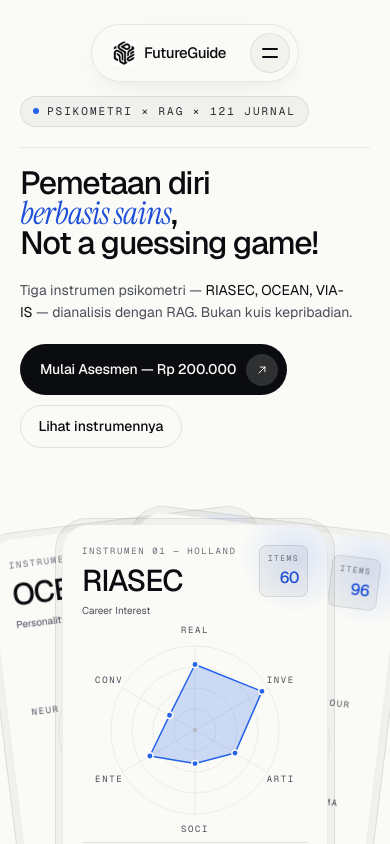
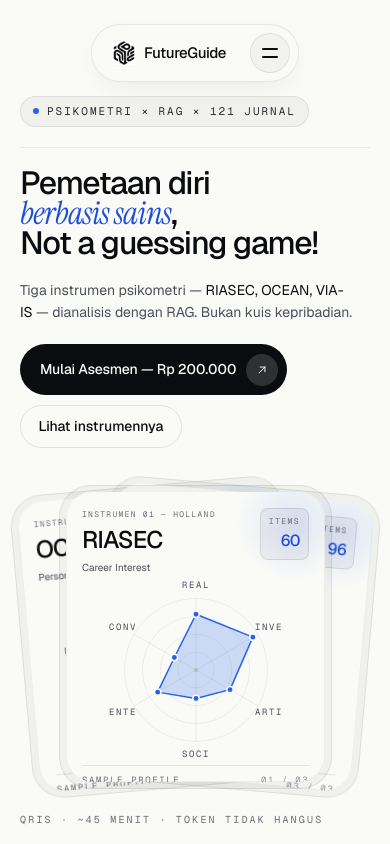
Before and after one commit to rayinailham/futureguide-web, a Vue app: page / in a window 390 px wide. Shown: the top 844 px of the page. Built offline with nearby package versions, Linux system fonts and the light colour scheme.

Commit message:
Make hero stacked radar cards responsive on mobile

```diff
--- a/src/components/StackedRadarCards.vue
+++ b/src/components/StackedRadarCards.vue
@@ -6,9 +6,10 @@ import { instruments } from '../data/content'
 
 const root = ref<HTMLElement | null>(null)
 let ctx: gsap.Context | null = null
+let mqlSm: MediaQueryList | null = null
+let mqlMd: MediaQueryList | null = null
 
-const spread = 56
-const rotation = 7
+const radarSize = ref(200)
 
 const sampleValues: Record<string, number[]> = {
   riasec: [0.78, 0.92, 0.55, 0.4, 0.62, 0.35],
@@ -22,9 +23,44 @@ const labelByIndex = [
   { eyebrow: 'Instrumen 03 — Strengths', tag: 'Character' },
 ]
 
+function computeRadarSize() {
+  if (typeof window === 'undefined') return
+  const w = window.innerWidth
+  // Card width scales: ~240 → ~300 → 280
+  if (w < 380) radarSize.value = 150
+  else if (w < 640) radarSize.value = 170
+  else if (w < 1024) radarSize.value = 190
+  else radarSize.value = 200
+}
+
+function getResponsiveStack() {
+  if (typeof window === 'undefined') return { spread: 56, rotation: 7 }
+  const w = window.innerWidth
+  if (w < 380) return { spread: 28, rotation: 4 }
+  if (w < 640) return { spread: 38, rotation: 5 }
+  if (w < 1024) return { spread: 48, rotation: 6 }
+  return { spread: 56, rotation: 7 }
+}
+
 onMounted(() => {
+  computeRadarSize()
+  if (typeof window !== 'undefined') {
+    mqlSm = window.matchMedia('(min-width: 640px)')
+    mqlMd = window.matchMedia('(min-width: 1024px)')
+    const onChange = () => computeRadarSize()
+    mqlSm.addEventListener('change', onChange)
+    mqlMd.addEventListener('change', onChange)
+    window.addEventListener('resize', onChange)
+    ;(root.value as any).__cleanup = () => {
+      mqlSm?.removeEventListener('change', onChange)
+      mqlMd?.removeEventListener('change', onChange)
+      window.removeEventListener('resize', onChange)
+    }
+  }
+
   if (!root.value) return
   ctx = gsap.context(() => {
+    const { spread, rotation } = getResponsiveStack()
     const cards = gsap.utils.toArray<HTMLElement>('[data-stack-card]')
     cards.forEach((card, i) => {
       const x = i === 0 ? 0 : i === 1 ? -spread : spread
@@ -47,17 +83,19 @@ onMounted(() => {
   }, root.value)
 })
 
-onUnmounted(() => ctx?.revert())
+onUnmounted(() => {
+  ctx?.revert()
+  ;(root.value as any)?.__cleanup?.()
+})
 </script>
 
 <template>
   <div
     ref="root"
-    class="relative mx-auto flex w-full items-center justify-center"
-    style="height: 420px"
+    class="stack-root relative mx-auto flex w-full items-center justify-center"
     aria-hidden="true"
   >
-    <div class="relative" style="width: 280px; height: 360px">
+    <div class="stack-frame relative">
       <div
         v-for="(inst, i) in instruments"
         :key="inst.id"
@@ -65,7 +103,7 @@ onUnmounted(() => ctx?.revert())
         class="absolute inset-0 bezel"
         :style="{ zIndex: i === 0 ? 10 : 0, willChange: 'transform' }"
       >
-        <div class="bezel-inner relative flex h-full flex-col gap-3 overflow-hidden p-5">
+        <div class="bezel-inner relative flex h-full flex-col gap-2.5 overflow-hidden p-4 sm:gap-3 sm:p-5">
           <!-- soft accent glow -->
           <div
             class="pointer-events-none absolute -right-12 -top-12 h-40 w-40 rounded-full"
@@ -80,21 +118,21 @@ onUnmounted(() => ctx?.revert())
 
           <!-- header -->
           <div class="relative flex items-start justify-between gap-3">
-            <div class="flex flex-col gap-1">
+            <div class="flex flex-col gap-1 min-w-0">
               <span
-                class="font-mono text-[9px] uppercase tracking-[0.18em] text-[var(--color-ink-500)]"
+                class="font-mono text-[8px] uppercase tracking-[0.16em] text-[var(--color-ink-500)] sm:text-[9px] sm:tracking-[0.18em] truncate"
               >
                 {{ labelByIndex[i].eyebrow }}
               </span>
-              <h4 class="display text-3xl text-[var(--color-ink-900)]">
+              <h4 class="display text-2xl text-[var(--color-ink-900)] sm:text-3xl">
                 {{ inst.name }}
               </h4>
-              <span class="text-[10px] text-[var(--color-ink-600)]">
+              <span class="text-[10px] text-[var(--color-ink-600)] truncate">
                 {{ labelByIndex[i].tag }}
               </span>
             </div>
             <div
-              class="flex flex-col items-end gap-0.5 rounded-lg border hairline bg-[color-mix(in_oklab,_var(--color-ink-900)_4%,transparent)] px-2 py-1.5"
+              class="shrink-0 flex flex-col items-end gap-0.5 rounded-lg border hairline bg-[color-mix(in_oklab,_var(--color-ink-900)_4%,transparent)] px-2 py-1.5"
             >
               <span
                 class="font-mono text-[8px] uppercase tracking-[0.18em] text-[var(--color-ink-500)]"
@@ -108,7 +146,7 @@ onUnmounted(() => ctx?.revert())
             <RadarChart
               :facets="inst.facets"
               :values="sampleValues[inst.id]"
-              :size="200"
+              :size="radarSize"
             />
           </div>
 
@@ -128,3 +166,35 @@ onUnmounted(() => ctx?.revert())
     </div>
   </div>
 </template>
+
+<style scoped>
+.stack-root {
+  height: clamp(300px, 60vw, 420px);
+  max-height: 480px;
+}
+.stack-frame {
+  width: clamp(220px, 70vw, 280px);
+  height: clamp(280px, 78vw, 360px);
+  max-width: 100%;
+}
+
+@media (min-width: 640px) {
+  .stack-root {
+    height: 380px;
+  }
+  .stack-frame {
+    width: 260px;
+    height: 320px;
+  }
+}
+
+@media (min-width: 1024px) {
+  .stack-root {
+    height: 420px;
+  }
+  .stack-frame {
+    width: 280px;
+    height: 360px;
+  }
+}
+</style>
```
